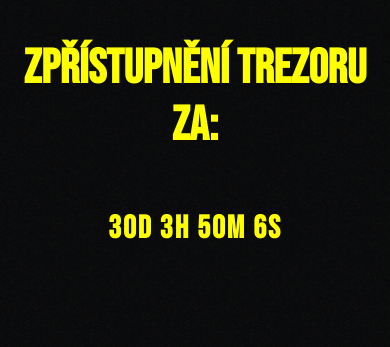
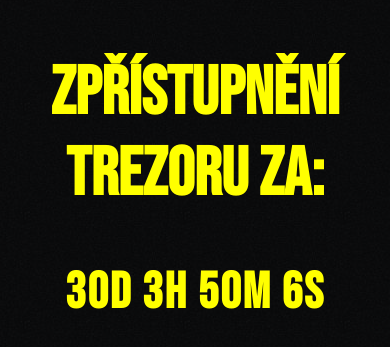
Before and after one commit to Honzovec97/qr, a website: page index.html in a window 390 px wide. Shown: the part 227-574 px from the top of the page. Drawn offline with Linux system fonts and the light colour scheme.

Commit message:
Update index.html

```diff
--- a/index.html
+++ b/index.html
@@ -66,16 +66,17 @@
 
         @media (max-width: 430px) {
             .countdown {
+                padding-top: 2vh;
                 padding-right: 3%;
                 padding-left: 3%;
-                font-size: 32px; /* Smaller countdown on small screens */
+                font-size: 6vh; /* Smaller countdown on small screens */
             }
             img{
                 padding: 15vh 25px 25px 25px;
             }
 
             h1 {
-                font-size: 48px;
+                font-size: 8vh;
                 padding: 10px;
             }
         }
```
